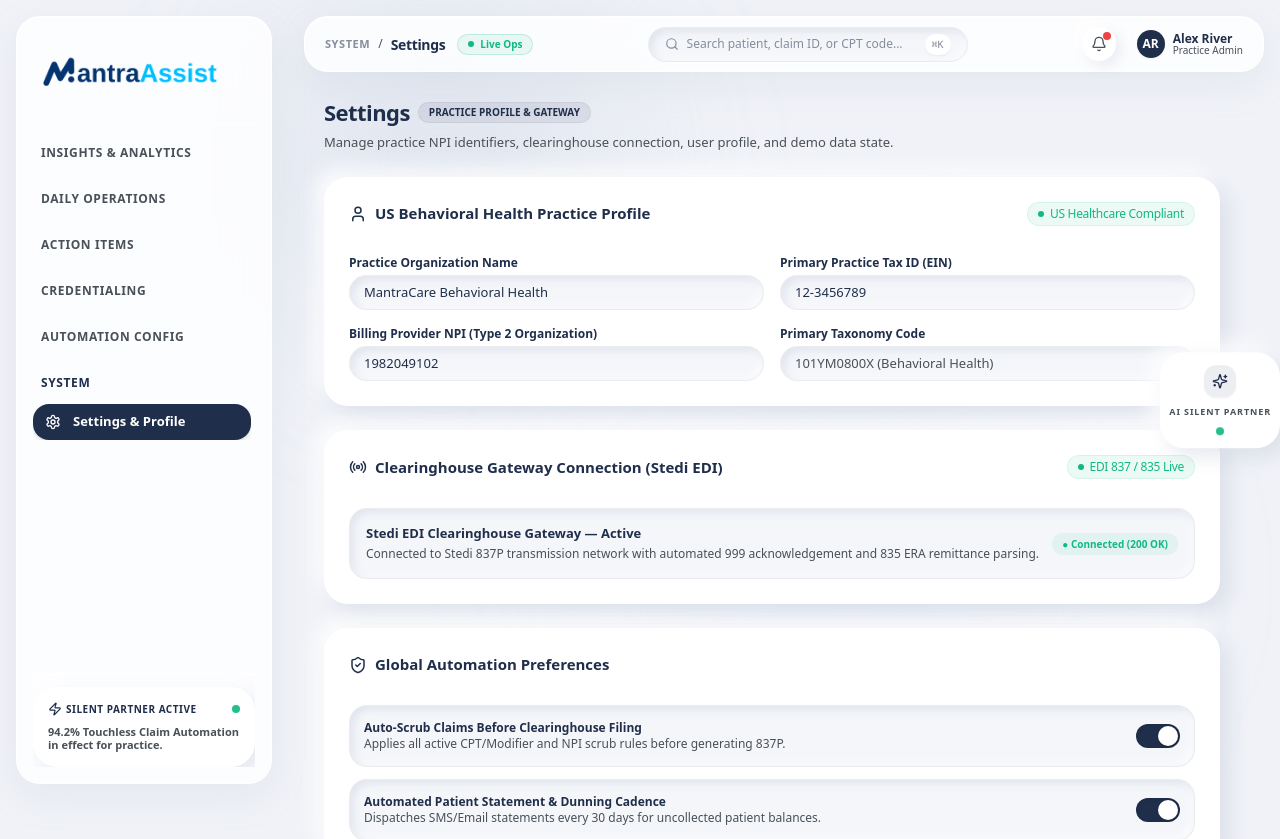
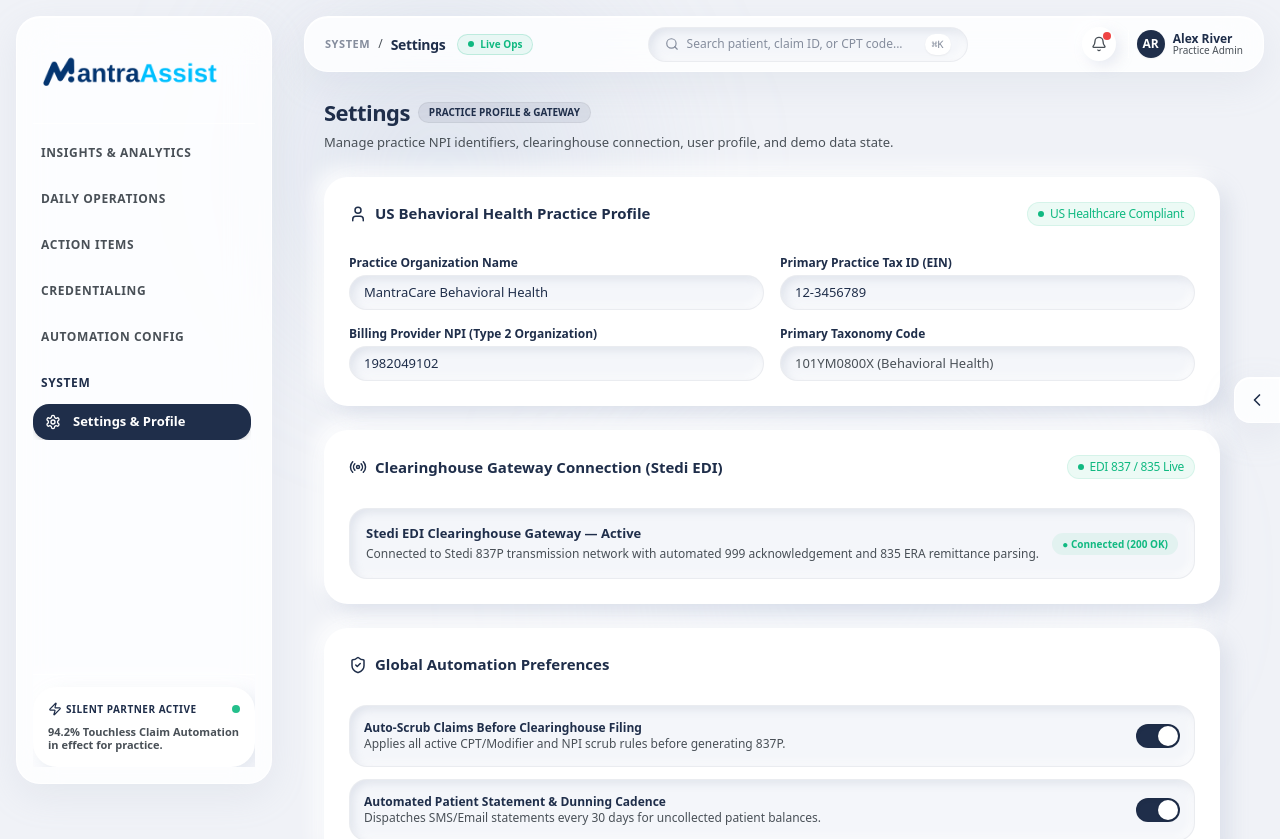
Before and after one commit to abhishek-mantra/RevenueCycle, a Next.js app: page /settings in a window 1280 px wide. Shown: the top 839 px of the page. Built offline with nearby package versions, Linux system fonts and the light colour scheme.

Commit message:
style: convert AI Assistant panel to floating rounded-3xl inset card and restore minimalist chevron arrow trigger tab

```diff
--- a/src/components/layout/ai-assistant-panel.tsx
+++ b/src/components/layout/ai-assistant-panel.tsx
@@ -3,7 +3,7 @@
 import React, { useState } from "react";
 import { usePathname } from "next/navigation";
 import { motion, AnimatePresence } from "framer-motion";
-import { Sparkles, X, Send, Bot, User, ChevronRight, Zap, FileText, CheckCircle2, Sliders } from "lucide-react";
+import { Sparkles, X, Send, Bot, User, ChevronLeft, ChevronRight, Zap, FileText, CheckCircle2, Sliders } from "lucide-react";
 import { clsx } from "clsx";
 
 interface Message {
@@ -127,33 +127,27 @@
 
   return (
     <>
-      {/* Premium Neumorphic Edge Trigger Pill */}
+      {/* Minimalist Right Edge Glass Arrow Trigger */}
       {!isOpen && (
         <button
           onClick={() => setIsOpen(true)}
           aria-label="Open AI Assistant Panel"
-          className="fixed right-0 top-1/2 -translate-y-1/2 z-50 neu bg-[var(--surface)] text-[var(--foreground)] border border-white/80 shadow-2xl rounded-l-2xl py-3 px-2 flex flex-col items-center gap-2 hover:translate-x-[-3px] transition-all cursor-pointer select-none group"
-          title="Open MantraCare AI Silent Partner"
+          className="fixed right-0 top-1/2 -translate-y-1/2 z-50 glass-chrome bg-white/85 p-3 rounded-l-2xl shadow-xl flex items-center justify-center hover:bg-white hover:scale-105 transition-all group cursor-pointer border border-r-0 border-white/80 text-[var(--foreground-muted)] select-none"
+          title="Open MantraCare AI Assistant Panel"
         >
-          <div className="w-8 h-8 rounded-xl bg-[var(--accent-soft)] text-[var(--accent)] flex items-center justify-center group-hover:bg-[var(--accent)] group-hover:text-white transition-all shadow-xs">
-            <Sparkles className="w-4 h-4" />
-          </div>
-          <span className="writing-vertical text-[9px] font-extrabold tracking-widest text-[var(--foreground-muted)] uppercase group-hover:text-[var(--accent)] transition-colors">
-            AI Silent Partner
-          </span>
-          <span className="w-2 h-2 rounded-full bg-[var(--status-success)] animate-pulse" />
+          <ChevronLeft className="w-5 h-5 text-[var(--foreground)] group-hover:text-[var(--accent)] group-hover:-translate-x-0.5 transition-all" />
         </button>
       )}
 
-      {/* Slide-out Persistent Drawer Panel */}
+      {/* Floating Inset Glass Panel (Not Edge-to-Edge Block) */}
       <AnimatePresence>
         {isOpen && (
           <motion.div
-            initial={{ x: "100%" }}
-            animate={{ x: 0 }}
-            exit={{ x: "100%" }}
+            initial={{ x: "110%", opacity: 0 }}
+            animate={{ x: 0, opacity: 1 }}
+            exit={{ x: "110%", opacity: 0 }}
             transition={{ type: "spring", stiffness: 380, damping: 32 }}
-            className="fixed top-0 right-0 bottom-0 w-[410px] max-w-[90vw] z-50 glass-chrome bg-[var(--surface)]/95 backdrop-blur-2xl border-l border-[var(--border)] shadow-2xl flex flex-col select-none"
+            className="fixed top-4 bottom-4 right-4 w-[400px] max-w-[calc(100vw-32px)] z-50 glass-chrome bg-[var(--surface)]/95 backdrop-blur-2xl border border-white/80 rounded-3xl shadow-2xl flex flex-col overflow-hidden select-none"
           >
             {/* Drawer Header */}
             <div className="p-4 border-b border-[var(--border)] flex items-center justify-between bg-[var(--surface)]">
```
